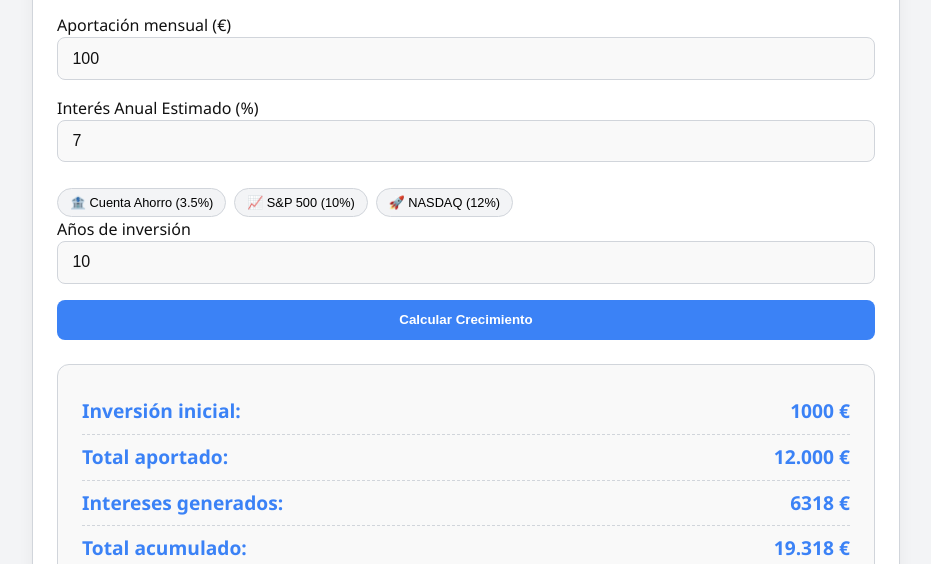
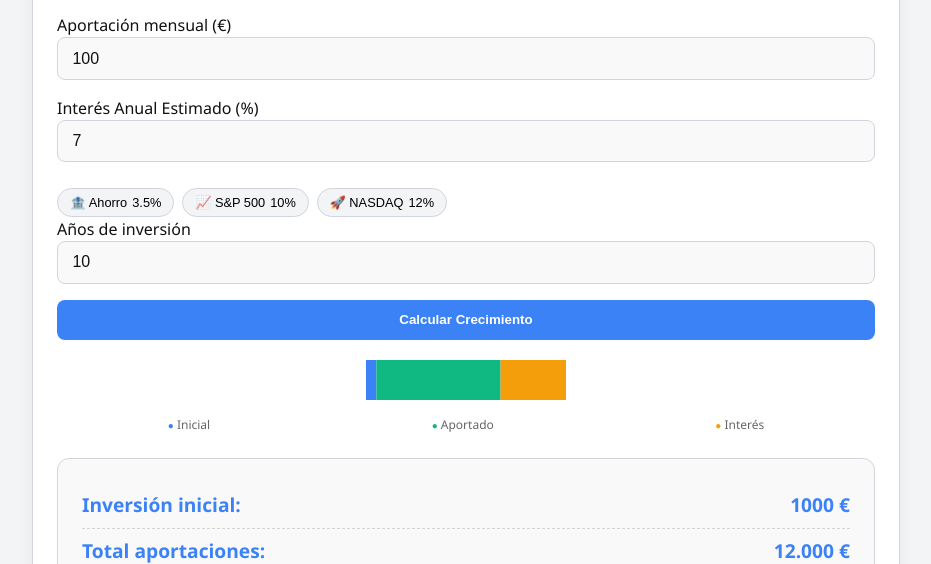
Before and after one commit to calculenow/web-calculadoras, a plain HTML site: page public/calculadora-interes-compuesto.html in a window 1280 px wide. Shown: the part 236-800 px from the top of the page, without its empty margins (174-1105 px from the left). Drawn offline with Linux system fonts and the light colour scheme.

Commit message:
cambios en pagina intereses compuesto... no mas

```diff
--- a/public/calculadora-interes-compuesto.html
+++ b/public/calculadora-interes-compuesto.html
@@ -87,12 +87,12 @@
         <button class="btn btn-interes" id="btn-calcular">Calcular Crecimiento</button>
 
         <div class="result-container">
-    <div class="chart-container" id="visual-chart"></div>
+          <div id="visual-chart" class="chart-wrapper"></div>
 
           <div class="result result-interes"></div>
 
           <p class="disclaimer-text">
-      <strong>Aviso legal:</strong> Las proyecciones generadas por esta herramienta son cálculos matemáticos teóricos con fines exclusivamente informativos.
+            <strong>Aviso legal:</strong> Esta herramienta no constituye asesoramiento financiero ni una oferta de inversión. Los cálculos son simulaciones basadas en datos históricos que no garantizan resultados futuros.
           </p>
         </div>
       </div>
@@ -127,14 +127,15 @@
           </li>
         </ul>
 
-        <div class="formule">A = P (1 + r/n)<sup>nt</sup></div>
+        <div class="formule">
+  A = P(1 + i)<sup>n</sup> + PMT × [(1 + i)<sup>n</sup> - 1] / i
+</div>
 <p>
-          <small
-            >*Fórmula estándar: <strong>A</strong> (capital final),
-            <strong>P</strong> (inicial), <strong>r</strong> (interés anual),
-            <strong>n</strong> (frecuencia de capitalización) y
-            <strong>t</strong> (años).</small
-          >
+  <small>
+    *Donde <strong>A</strong> es el total, <strong>P</strong> el inicial,
+    <strong>PMT</strong> la aportación mensual, <strong>i</strong> el interés mensual
+    y <strong>n</strong> el número de meses.
+  </small>
 </p>
 
         <h3>La Regla del 72</h3>
--- a/public/js/buscador.js
+++ b/public/js/buscador.js
@@ -7,6 +7,7 @@ document.addEventListener('DOMContentLoaded', () => {
         { nombre: "Divisas", url: "/calculadora-divisas" },
         { nombre: "Porcentajes", url: "/calculadora-porcentajes" },
         { nombre: "Préstamos", url: "/calculadora-prestamos" },
+        { nombre: "Intereses", url: "/calculadora-intereses'compuestos" },
         { nombre: "DNI", url: "/validador-dni" }
     ];
 
--- a/public/js/interes.js
+++ b/public/js/interes.js
@@ -1,6 +1,6 @@
 /**
  * CALCULADORA DE INTERÉS COMPUESTO
- * Lógica pura de cálculo e interactividad
+ * Lógica de cálculo, interactividad y gráficos SVG
  */
 
 let datosMercado = {
@@ -11,6 +11,7 @@ let datosMercado = {
 
 document.addEventListener('DOMContentLoaded', async () => {
     try {
+        // Intentamos cargar datos frescos, si falla, usamos el objeto de arriba
         const response = await fetch('/data/mercado.json');
         if (response.ok) {
             datosMercado = await response.json();
@@ -21,7 +22,7 @@ document.addEventListener('DOMContentLoaded', async () => {
 
     actualizarTextosBotones();
     initListeners();
-    calcularInteres();
+    calcularInteres(); // Cálculo inicial al cargar
 });
 
 function initListeners() {
@@ -45,6 +46,10 @@ function initListeners() {
             if (perfil === 'moderado') inputInteres.value = datosMercado.indices.sp500;
             if (perfil === 'tecnologico') inputInteres.value = datosMercado.indices.nasdaq;
 
+            // Pequeño feedback visual al cambiar el valor
+            inputInteres.style.backgroundColor = '#e0f2fe';
+            setTimeout(() => inputInteres.style.backgroundColor = '', 300);
+
             calcularInteres();
         });
     }
@@ -58,20 +63,61 @@ function calcularInteres() {
     const tasaAnual = parseFloat(document.getElementById('interes').value) || 0;
     const anyos = parseFloat(document.getElementById('anyos').value) || 0;
 
+    // Si los años son 0, no hay nada que calcular
+    if (anyos <= 0) {
+        renderizarResultados(capital, capital, 0, capital, 0);
+        dibujarGraficoSimple(capital, 0, 0);
+        return;
+    }
+
     const tasaMensual = (tasaAnual / 100) / 12;
     const mesesTotales = anyos * 12;
 
-    // Fórmula de interés compuesto con aportaciones mensuales
+    // 1. Crecimiento del capital inicial
     const capitalFinal = capital * Math.pow(1 + tasaMensual, mesesTotales);
+
+    // 2. Crecimiento de las aportaciones mensuales (Anualidad vencida)
+    // Si la tasa es 0, es simplemente suma aritmética
     const aportacionesFinales = tasaMensual > 0
         ? aportacion * ((Math.pow(1 + tasaMensual, mesesTotales) - 1) / tasaMensual)
         : aportacion * mesesTotales;
 
     const totalFinal = capitalFinal + aportacionesFinales;
-    const totalInvertido = capital + (aportacion * mesesTotales);
+    const totalAportadoEnTiempo = aportacion * mesesTotales;
+    const totalInvertido = capital + totalAportadoEnTiempo;
     const beneficios = totalFinal - totalInvertido;
 
-    renderizarResultados(totalFinal, totalInvertido, beneficios, capital, aportacion * mesesTotales);
+    // Actualizamos UI y Gráfico
+    renderizarResultados(totalFinal, totalInvertido, beneficios, capital, totalAportadoEnTiempo);
+    dibujarGraficoSimple(capital, totalAportadoEnTiempo, beneficios);
+}
+
+function dibujarGraficoSimple(inicial, aportado, intereses) {
+    const svg = document.getElementById('visual-chart'); // Usamos tu ID original del HTML
+    if (!svg) return;
+
+    const total = inicial + aportado + intereses;
+    if (total <= 0) return;
+
+    // Calculamos anchos sobre un base de 100% para el SVG
+    const wInicial = (inicial / total) * 100;
+    const wAportado = (aportado / total) * 100;
+    const wIntereses = (intereses / total) * 100;
+
+    // Generamos el SVG interno (Barra apilada)
+    // El viewBox 0 0 100 20 nos permite trabajar con porcentajes directamente
+    svg.innerHTML = `
+        <svg viewBox="0 0 100 20" class="svg-render">
+            <rect x="0" y="0" width="${wInicial}" height="20" fill="#3b82f6" />
+            <rect x="${wInicial}" y="0" width="${wAportado}" height="20" fill="#10b981" />
+            <rect x="${wInicial + wAportado}" y="0" width="${wIntereses}" height="20" fill="#f59e0b" />
+        </svg>
+        <div class="chart-legend-simple">
+            <span><small>●</small> Inicial</span>
+            <span><small>●</small> Aportado</span>
+            <span><small>●</small> Interés</span>
+        </div>
+    `;
 }
 
 function renderizarResultados(total, invertido, beneficios, inicial, aportaciones) {
@@ -82,11 +128,11 @@ function renderizarResultados(total, invertido, beneficios, inicial, aportacione
         <div class="resumen-calculo">
             <ul>
                 <li><span>Inversión inicial:</span> <strong>${formatEuro(inicial)}</strong></li>
-                <li><span>Total aportado:</span> <strong>${formatEuro(aportaciones)}</strong></li>
-                <li><span>Intereses generados:</span> <strong class="u-text-success">${formatEuro(beneficios)}</strong></li>
+                <li><span>Total aportaciones:</span> <strong>${formatEuro(aportaciones)}</strong></li>
+                <li><span>Intereses generados:</span> <strong style="color: #10b981">${formatEuro(beneficios)}</strong></li>
                 <li class="total-destacado">
-                    <span>Total acumulado:</span>
-                    <span>${formatEuro(total)}</span>
+                    <span>Capital Final Estimado:</span>
+                    <strong>${formatEuro(total)}</strong>
                 </li>
             </ul>
         </div>
@@ -94,7 +140,13 @@ function renderizarResultados(total, invertido, beneficios, inicial, aportacione
 }
 
 function formatEuro(val) {
-    return val.toLocaleString('es-ES', { style: 'currency', currency: 'EUR', maximumFractionDigits: 0 });
+    // Usamos 2 decimales solo si el valor es pequeño para mayor precisión SEO/Financiera
+    const decimales = val < 1000 ? 2 : 0;
+    return val.toLocaleString('es-ES', {
+        style: 'currency',
+        currency: 'EUR',
+        maximumFractionDigits: decimales
+    });
 }
 
 function actualizarTextosBotones() {
@@ -102,7 +154,7 @@ function actualizarTextosBotones() {
     const bMod = document.getElementById('btn-moderado');
     const bTech = document.getElementById('btn-tech');
 
-    if (bAhorro) bAhorro.innerText = `🏦 Cuenta Ahorro (${datosMercado.macro.ahorro}%)`;
-    if (bMod) bMod.innerText = `📈 S&P 500 (${datosMercado.indices.sp500}%)`;
-    if (bTech) bTech.innerText = `🚀 NASDAQ (${datosMercado.indices.nasdaq}%)`;
+    if (bAhorro) bAhorro.innerHTML = `🏦 Ahorro <span>${datosMercado.macro.ahorro}%</span>`;
+    if (bMod) bMod.innerHTML = `📈 S&P 500 <span>${datosMercado.indices.sp500}%</span>`;
+    if (bTech) bTech.innerHTML = `🚀 NASDAQ <span>${datosMercado.indices.nasdaq}%</span>`;
 }
--- a/sass/6-components/_calculator-ui.scss
+++ b/sass/6-components/_calculator-ui.scss
@@ -82,3 +82,24 @@
     gap: 8px;
     flex-wrap: wrap; /* Para que en móvil bajen si no caben */
 }
+
+#visual-chart {
+    margin-top: 20px;
+    width: 100%;
+}
+.svg-render {
+    width: 100%;
+    height: 40px;
+    border-radius: 6px;
+    overflow: hidden;
+}
+.chart-legend-simple {
+    display: flex;
+    justify-content: space-around;
+    margin-top: 10px;
+    font-size: 0.75rem;
+    color: #666;
+}
+.chart-legend-simple span:nth-child(1) small { color: #3b82f6; }
+.chart-legend-simple span:nth-child(2) small { color: #10b981; }
+.chart-legend-simple span:nth-child(3) small { color: #f59e0b; }
```
Also changed, not shown: .github/workflows/update-market-data.yml (deleted), public/css/styles.css. Lines whose indentation alone changed are shown as unchanged.
